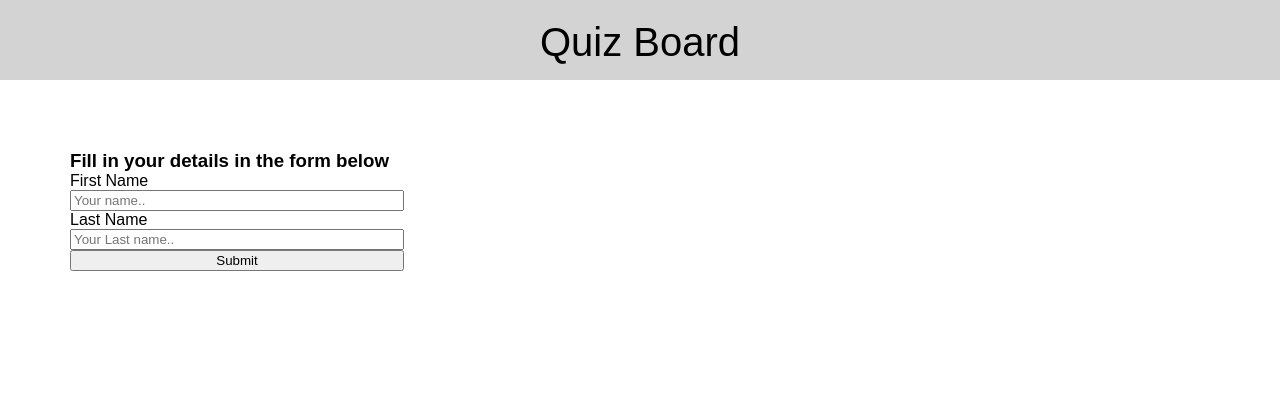
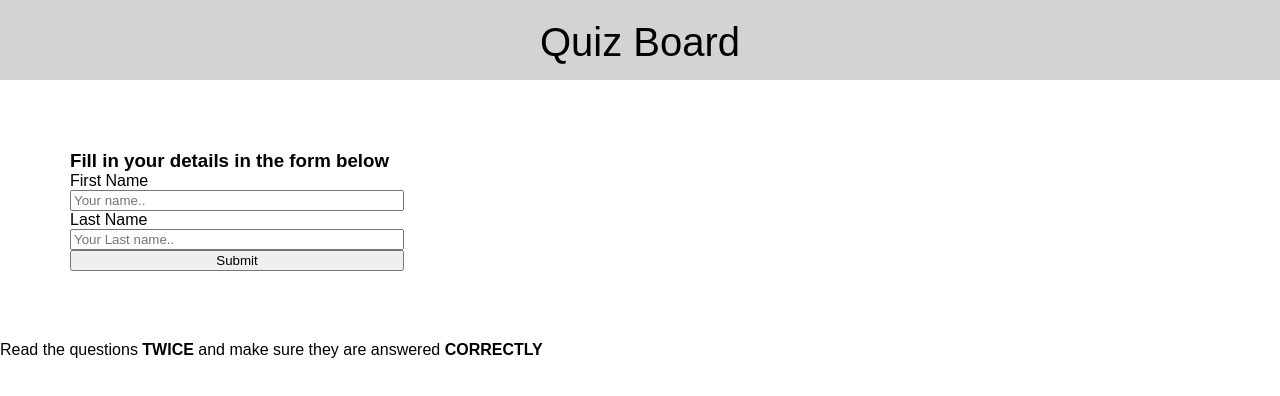
Before and after one commit to Dev-GNM/Quiz-Board-Repo, a plain HTML site: page quiz.html in a window 1280 px wide. Drawn offline with Linux system fonts and the light colour scheme.

Commit message:
adding the quiz section

```diff
--- a/quiz.html
+++ b/quiz.html
@@ -21,7 +21,7 @@
         </div>
     </section>
     <section id="quiz">
-
+        <p>Read the questions <strong>TWICE</strong> and make sure they are answered <strong>CORRECTLY</strong></p>
 
     </section>
 </body>
```
